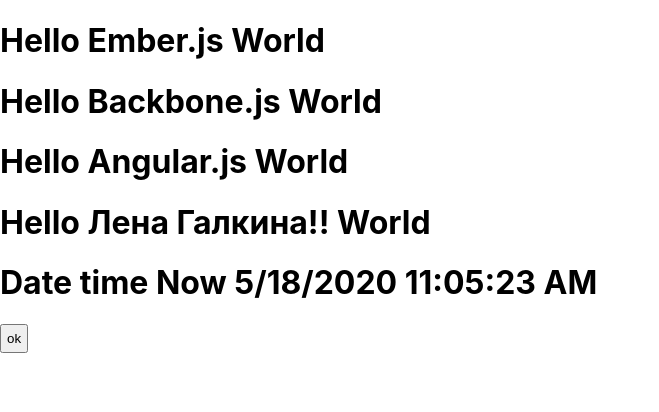
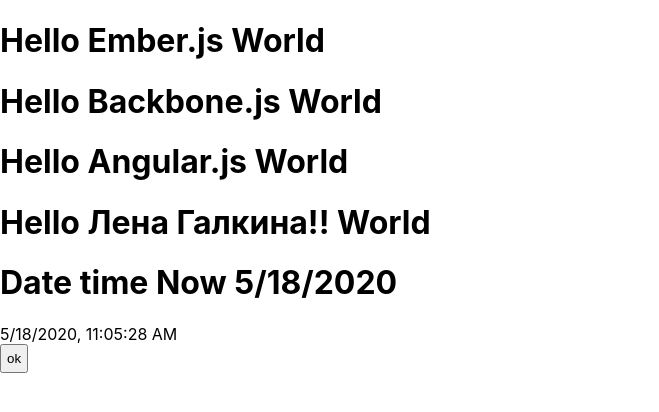
Before and after one commit to galkin-anton/kalash-lena.com, a React (Create React App) app: page / in a window 1280 px wide. Shown: the top 412 px of the page, without its empty margins (0-659 px from the left). Built offline with nearby package versions, Linux system fonts and the light colour scheme.

Commit message:
Добавил Clock

```diff
--- a/src/index.js
+++ b/src/index.js
@@ -2,6 +2,31 @@
 import ReactDOM from 'react-dom';
 import './index.css';
 import * as serviceWorker from './serviceWorker';
+
+class Clock extends React.Component {
+  state = {
+    currentTime: (new Date()).toLocaleString(),
+  };
+
+  constructor(props) {
+    super(props);
+    this.launchClock();
+  }
+
+  launchClock() {
+    setInterval(() => {
+      console.log('Udatimg time...');
+      this.setState({
+        currentTime: (new Date()).toLocaleString(),
+      });
+    }, 1000);
+  }
+
+  render() {
+    console.log('Rendering Clock...');
+    return <div>{this.state.currentTime}</div>;
+  }
+}
 
 class HelloWorld extends React.Component {
   render() {
@@ -13,10 +38,10 @@
   }
 }
 
-class DateTimeNow extends React.Component {
+class DateNow extends React.Component {
   render() {
     return <h1>Date time
-      Now {new Date().toLocaleDateString()} {new Date().toLocaleTimeString()}
+      Now {new Date().toLocaleDateString()}
     </h1>;
   }
 }
@@ -39,7 +64,8 @@
           id='jquery'
           frameworkName='Лена Галкина!!'
           title='bla bla bla 4'/>
-      <DateTimeNow/>
+      <DateNow/>
+      <Clock/>
       <button>ok</button>
     </div>,
     document.getElementById('root'),
```
